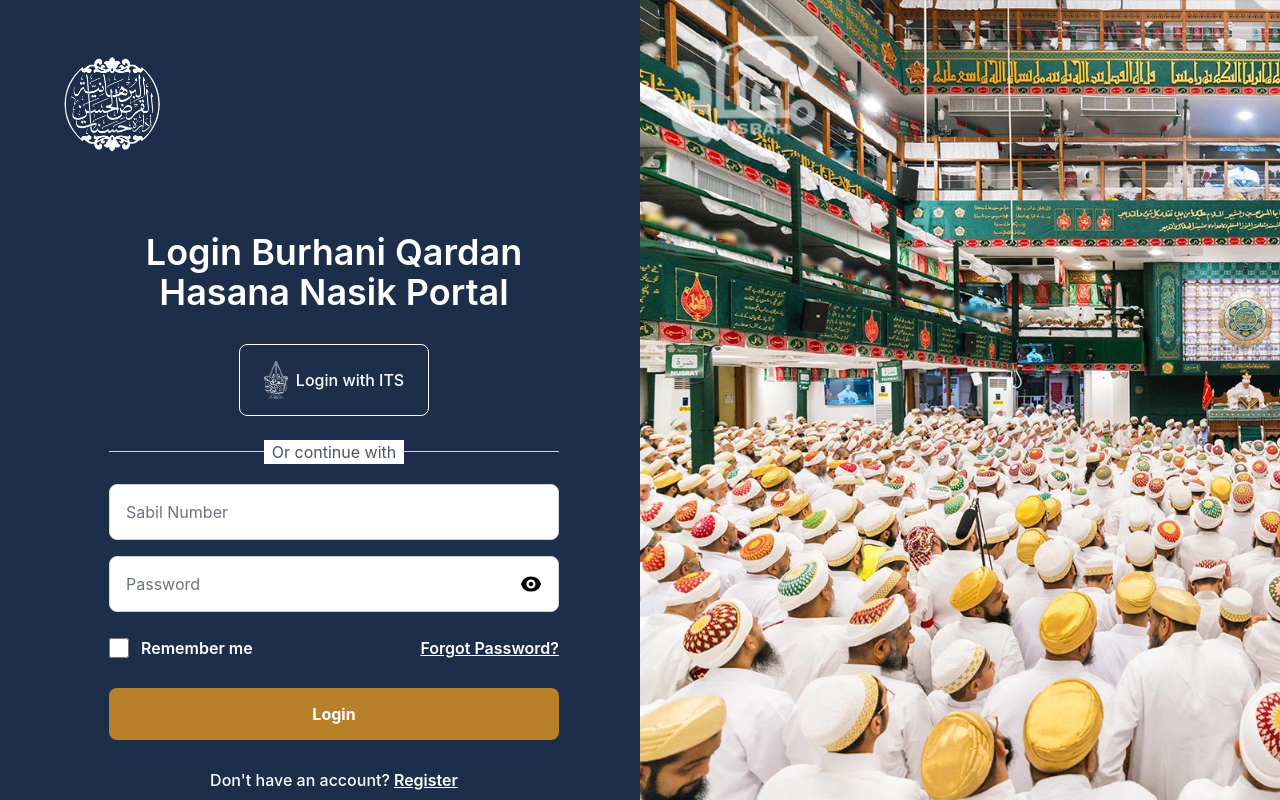
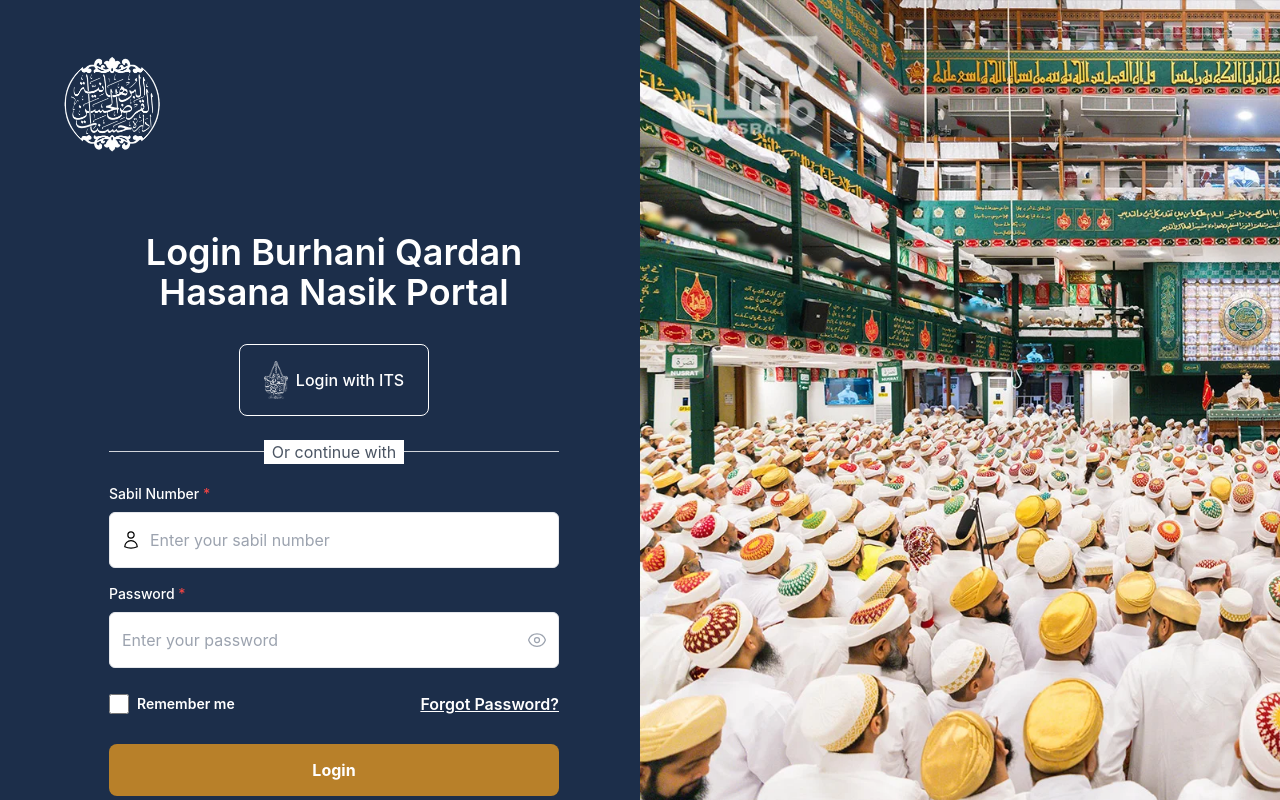
Before and after one commit to abbasbadshah/burhani-qardan-hasana-nasik-fe, a React (Create React App) app: page / in a window 1280 px wide. Built offline with nearby package versions, Linux system fonts and the light colour scheme.

Commit message:
developed the dynamic inut component and add a form submition method also

```diff
--- a/package.json
+++ b/package.json
@@ -10,6 +10,7 @@
     "react": "^18.3.1",
     "react-dom": "^18.3.1",
     "react-helmet": "^6.1.0",
+    "react-hook-form": "^7.53.2",
     "react-router-dom": "^7.0.2",
     "react-scripts": "5.0.1",
     "web-vitals": "^2.1.4"
--- a/src/Components/Shared/Input/index.jsx
+++ b/src/Components/Shared/Input/index.jsx
@@ -1,3 +1,177 @@
-export const Input = ({ classes, required }) => {
-  return <div></div>;
+import React, { useState } from "react";
+import { Controller } from "react-hook-form";
+import {
+  ExclamationCircleIcon,
+  EyeIcon,
+  EyeSlashIcon,
+  DocumentIcon,
+  CalendarIcon,
+  EnvelopeIcon,
+  PhoneIcon,
+  UserIcon,
+} from "@heroicons/react/24/outline";
+
+export const Input = ({
+  type = "text",
+  label,
+  placeholder,
+  className = "",
+  control,
+  name,
+  rules = {},
+  disabled = false,
+  required = false,
+  icon = null,
+  variant = "primary",
+  dark = false,
+  autoComplete,
+}) => {
+  const [showPassword, setShowPassword] = useState(false);
+
+  const IconMap = {
+    user: UserIcon,
+    mail: EnvelopeIcon,
+    phone: PhoneIcon,
+    calendar: CalendarIcon,
+    document: DocumentIcon,
+  };
+
+  const renderIcon = () => {
+    if (!icon) return null;
+    const IconComponent = IconMap[icon];
+    return (
+      <div className="absolute left-3 top-1/2 transform -translate-y-1/2">
+        <IconComponent
+          className={`h-5 w-5 ${
+            variant === "primary" ? "text-primary-500" : "text-secondary-500"
+          }`}
+        />
+      </div>
+    );
+  };
+
+  const renderPasswordToggle = () => {
+    if (type !== "password") return null;
+    return (
+      <button
+        type="button"
+        onClick={() => setShowPassword(!showPassword)}
+        className="absolute right-3 top-1/2 transform -translate-y-1/2"
+      >
+        {showPassword ? (
+          <EyeSlashIcon className="h-5 w-5 text-gray-400" />
+        ) : (
+          <EyeIcon className="h-5 w-5 text-gray-400" />
+        )}
+      </button>
+    );
+  };
+
+  const inputType = type === "password" && showPassword ? "text" : type;
+  const labelColorClass = dark ? "text-text-dark" : "text-text-light";
+
+  return (
+    <div className={`w-full ${className}`}>
+      {label && type !== "checkbox" && type !== "radio" && (
+        <label
+          htmlFor={name}
+          className={`block text-sm font-medium ${labelColorClass} mb-2 text-left`}
+        >
+          {label} {required && <span className="text-red-500">*</span>}
+        </label>
+      )}
+
+      <Controller
+        name={name}
+        control={control}
+        rules={{
+          required: required ? "This field is required" : false,
+          ...rules,
+        }}
+        defaultValue={type === "checkbox" ? false : ""}
+        render={({ field, fieldState: { error } }) => (
+          <div className="relative">
+            {renderIcon()}
+
+            {type === "checkbox" || type === "radio" ? (
+              <div className="flex items-center">
+                <input
+                  {...field}
+                  type={type}
+                  disabled={disabled}
+                  id={name}
+                  className={`
+                    mr-2 h-5 w-5
+                    ${
+                      variant === "primary"
+                        ? "text-primary-600 focus:ring-primary-500"
+                        : "text-secondary-600 focus:ring-secondary-500"
+                    }
+                    ${disabled ? "opacity-50 cursor-not-allowed" : ""}
+                  `}
+                />
+                {label && (
+                  <label
+                    htmlFor={name}
+                    className={`text-sm ${labelColorClass} ${
+                      disabled ? "opacity-50 cursor-not-allowed" : ""
+                    }`}
+                  >
+                    {label}{" "}
+                    {required && <span className="text-red-500">*</span>}
+                  </label>
+                )}
+              </div>
+            ) : (
+              <input
+                {...field}
+                value={field.value || ""}
+                onChange={(e) => {
+                  field.onChange(e);
+                }}
+                type={inputType}
+                placeholder={placeholder}
+                disabled={disabled}
+                autoComplete={autoComplete}
+                ref={field.ref}
+                className={`
+                  w-full h-14 px-3 border rounded-md
+                  ${icon ? "pl-10 " : "pl-3"}
+                  ${
+                    variant === "primary"
+                      ? "border-primary-300 focus:ring-primary-500 focus:border-primary-500"
+                      : "border-secondary-300 focus:ring-secondary-500 focus:border-secondary-500"
+                  }
+                  ${disabled ? "opacity-50 cursor-not-allowed" : ""}
+                `}
+              />
+            )}
+
+            {renderPasswordToggle()}
+
+            {error && (
+              <div className="absolute right-3 top-1/2 transform -translate-y-1/2">
+                <ExclamationCircleIcon className="h-5 w-5 text-red-500" />
+              </div>
+            )}
+          </div>
+        )}
+      />
+
+      {/* Error message */}
+      <Controller
+        name={name}
+        control={control}
+        render={({ fieldState: { error } }) =>
+          error && (
+            <p className="mt-1 text-sm text-red-600">
+              {error.message || "This field is invalid"}
+            </p>
+          )
+        }
+      />
+    </div>
+  );
 };
+
+export default Input;
--- a/src/Components/Shared/index.js
+++ b/src/Components/Shared/index.js
@@ -0,0 +1,4 @@
+import Input from "./Input";
+export {
+    Input
+}
--- a/src/Pages/Login/Login With ITS/index.jsx
+++ b/src/Pages/Login/Login With ITS/index.jsx
@@ -1,17 +1,23 @@
 import { Link } from "react-router-dom";
+import ITSLogin from "../../../Assets/Images/ITS/itswhite-logo.png";
 import QardanHasanaLogo from "../../../Assets/Images/Logo/qardanhassanalogo.png";
 import { PageLayout } from "../../../Components/Layout/Page Layout";
-import { EyeIcon } from "@heroicons/react/16/solid";
+import { useForm } from "react-hook-form";
+import { Input } from "../../../Components/Shared";
+export const LoginWithITS = () => {
+  const { control, handleSubmit } = useForm();
 
-export const LoginWithITS = () => {
+  const onSubmit = (data) => {
+    console.log(data);
+  };
   return (
-    <PageLayout pageTitle="Login with ITS">
+    <PageLayout pageTitle="Login">
       <section className="bg-primary">
         <div className="flex flex-col lg:flex-row justify-between min-h-screen">
           {/* Left - Scrollable */}
           <div className="lg:w-1/2 px-5 xl:pl-12 pt-10 overflow-y-auto max-h-screen scrollbar-left">
             <div className="min-h-full flex flex-col">
-              <Link to="/" className="shrink-0">
+              <Link className="shrink-0" to="/">
                 <img src={QardanHasanaLogo} className="w-32" alt="Logo" />
               </Link>
               <div className="max-w-[450px] m-auto w-full py-16 flex-grow">
@@ -20,46 +26,48 @@ export const LoginWithITS = () => {
                     Login Burhani Qardan Hasana Nasik with ITS
                   </h2>
                 </header>
-                <form action="">
+                <form onSubmit={handleSubmit(onSubmit)}>
                   <div className="mb-4">
-                    <input
+                    <Input
+                      name="its-number"
+                      label="ITS Number"
                       type="text"
-                      className="text-gray-800 text-base border border-gray-300 h-14 w-full focus:border-secondary focus:ring-0 rounded-lg px-4 py-3.5 placeholder:text-gray-500 placeholder:text-base"
-                      placeholder="ITS Number"
+                      dark={true}
+                      control={control}
+                      required
+                      icon="user"
+                      placeholder="Enter your ITS Number"
+                      autoComplete="itsnumber"
                     />
                   </div>
                   <div className="mb-6 relative">
-                    <input
+                    <Input
                       type="password"
-                      className="text-gray-800 text-base border border-gray-300 h-14 w-full focus:border-secondary focus:ring-0 rounded-lg px-4 py-3.5 placeholder:text-gray-500 placeholder:text-base"
-                      placeholder="Password"
+                      name="password"
+                      label="Password"
+                      control={control}
+                      placeholder="Enter your password"
+                      required={true}
+                      autoComplete="current-password"
+                      dark={true}
                     />
-                    <button
-                      type="button"
-                      className="absolute top-4 right-4 bottom-4"
-                    >
-                      <EyeIcon className="w-6 text-primary" />
-                    </button>
                   </div>
                   <div className="flex justify-between mb-7">
                     <div className="flex items-center space-x-3">
-                      <input
+                      <Input
+                        name="remember"
                         type="checkbox"
-                        className="w-5 h-5 focus:ring-transparent rounded-full border border-gray-300 focus:accent-secondary text-secondary"
-                        name="remember"
-                        id="remember"
+                        control={control}
+                        label="Remember me"
+                        dark={true}
+                        className="-text-dark text-base font-semibold"
                       />
-                      <label
-                        htmlFor="remember"
-                        className="text-text-dark text-base font-semibold"
-                      >
-                        Remember me
-                      </label>
                     </div>
                     <div>
                       <Link
                         to="/forgot-password/"
-                        className="text-text-dark font-semibold text-base underline"
+                        data-target="#multi-step-modal"
+                        className="modal-open text-text-dark font-semibold text-base underline"
                       >
                         Forgot Password?
                       </Link>
--- a/src/Pages/Login/Login/index.jsx
+++ b/src/Pages/Login/Login/index.jsx
@@ -2,8 +2,14 @@ import { Link } from "react-router-dom";
 import ITSLogin from "../../../Assets/Images/ITS/itswhite-logo.png";
 import QardanHasanaLogo from "../../../Assets/Images/Logo/qardanhassanalogo.png";
 import { PageLayout } from "../../../Components/Layout/Page Layout";
-import { EyeIcon, EyeSlashIcon } from "@heroicons/react/16/solid";
+import { useForm } from "react-hook-form";
+import { Input } from "../../../Components/Shared";
 export const Login = () => {
+  const { control, handleSubmit } = useForm();
+
+  const onSubmit = (data) => {
+    console.log(data);
+  };
   return (
     <PageLayout pageTitle="Login">
       <section className="bg-primary">
@@ -45,41 +51,54 @@ export const Login = () => {
                     </span>
                   </div>
                 </div>
-                <form action="">
+                <form onSubmit={handleSubmit(onSubmit)}>
                   <div className="mb-4">
-                    <input
+                    <Input
+                      name="sabil-number"
+                      label="Sabil Number"
                       type="text"
-                      className="text-gray-800 text-base border border-gray-300 h-14 w-full focus:border-green-500 focus:ring-0 rounded-lg px-4 py-3.5 placeholder:text-gray-500 placeholder:text-base"
-                      placeholder="Sabil Number"
+                      dark={true}
+                      control={control}
+                      required
+                      icon="user"
+                      placeholder="Enter your sabil number"
+                      autoComplete="sabilnnumber"
                     />
                   </div>
                   <div className="mb-6 relative">
-                    <input
+                    <Input
                       type="password"
-                      className="text-gray-800 text-base border border-gray-300 h-14 w-full focus:border-green-500 focus:ring-0 rounded-lg px-4 py-3.5 placeholder:text-gray-500 placeholder:text-base"
-                      placeholder="Password"
+                      name="password"
+                      label="Password"
+                      control={control}
+                      placeholder="Enter your password"
+                      required={true}
+                      autoComplete="current-password"
+                      rules={{
+                        minLength: {
+                          value: 8,
+                          message: "Password must be at least 8 characters",
+                        },
+                        pattern: {
+                          value:
+                            /^(?=.*[A-Za-z])(?=.*\d)(?=.*[@$!%*#?&])[A-Za-z\d@$!%*#?&]{8,}$/,
+                          message:
+                            "Password must include letters, numbers, and a special character",
+                        },
+                      }}
+                      dark={true}
                     />
-                    <button
-                      type="button"
-                      className="absolute top-4 right-4 bottom-4"
-                    >
-                      <EyeIcon className="w-6" />
-                    </button>
                   </div>
                   <div className="flex justify-between mb-7">
                     <div className="flex items-center space-x-3">
-                      <input
+                      <Input
+                        name="remember"
                         type="checkbox"
-                        className="w-5 h-5 focus:ring-transparent rounded-full border border-gray-300 focus:accent-green-500 text-green-500"
-                        name="remember"
-                        id="remember"
+                        control={control}
+                        label="Remember me"
+                        dark={true}
+                        className="-text-dark text-base font-semibold"
                       />
-                      <label
-                        htmlFor="remember"
-                        className="text-text-dark text-base font-semibold"
-                      >
-                        Remember me
-                      </label>
                     </div>
                     <div>
                       <Link
```
Also changed, not shown: 1 other file (tests, documents, lock files or other folders).
